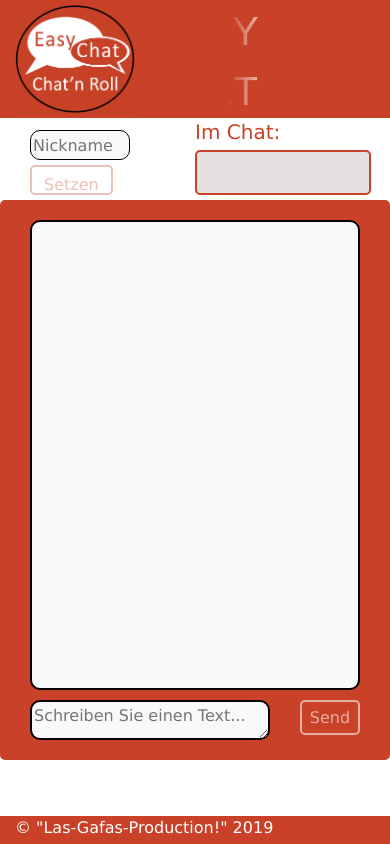
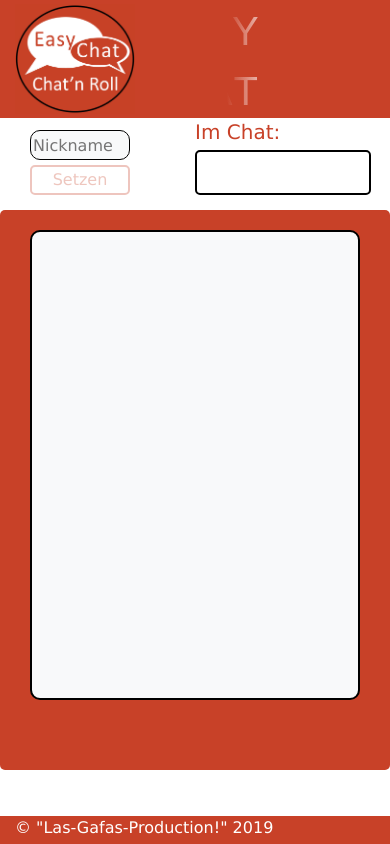
Before and after one commit to SWL1-LasGafas/esychat-lasgafas, an Angular app: page / in a window 390 px wide. Built offline with nearby package versions, Linux system fonts and the light colour scheme; a web font is replaced by a local one.

Commit message:
Neues Design

```diff
--- a/src/app/main/main.component.css
+++ b/src/app/main/main.component.css
@@ -19,25 +19,28 @@
     color: white;
     font-family: Verdana, Geneva, Tahoma, sans-serif;
     background-color: rgba(200, 65, 40, 1);
-    border-radius: 5px;
+    border-bottom-right-radius: 5px;
+    border-top-right-radius: 5px;
 
 }
 
 #mainlinks {
     position: relative;
     box-sizing: border-box;
-    color: black;
-    background-color: white;
+    color: white;
+    background-color: rgba(200, 65, 40, 1);
+    border-bottom-left-radius: 5px;
+    border-top-left-radius: 5px;
 
     font-family: Verdana, Geneva, Tahoma, sans-serif;
 }
 
 #errorMessage {
     position: fixed;
-    top: 155px;
-    left: 20px;
-    max-width: 120px;
-    color: rgba(200, 65, 40, 1);
+    top: 240px;
+    left: 115px;
+    max-width: 100px;
+    color: white;
     font-size: 12px;
     word-wrap: break-word;
 }
@@ -81,10 +84,19 @@
 }
 
 @media (max-width: 400px) {
+
+    #mainlinks {
+        position: relative;
+        box-sizing: border-box;
+        color: white;
+        background-color: white;
+        font-family: Verdana, Geneva, Tahoma, sans-serif;
+    }
+
     #mainchatbereich {
         position: relative;
         box-sizing: border-box;
-        top: 80px;
+        top: 40px;
         width: 100%;
         height: 560px;
         max-height: 600px;
--- a/src/app/main/main.component.html
+++ b/src/app/main/main.component.html
@@ -13,8 +13,8 @@
 
                 <div id="mainchatbereich" class="col-xs-12 col-sm-9 col-lg-10 col-xl-10" style="white-space: pre-line">
 
-                    <span>
                         <app-chat-history [chatHistory]="msgObj" (nickListChange)="nickListSend($event)"></app-chat-history>
+                    <span [hidden]="!nickSet">
                         <app-chat-bar [(chatMessage)]="messageText" (chatMessageChange)="chatMsg($event)">
                         </app-chat-bar>
                     </span>
--- a/src/app/nick-list/nick-list.component.css
+++ b/src/app/nick-list/nick-list.component.css
@@ -1,21 +1,25 @@
+
+
 h1 {
     position: relative;
-    top: 230px;
+    top: 50px;
     font-size: 20px;
-    color: rgba(200, 65, 40, 1);
+    color: white;
+
 }
 
 .nickList {
     position: relative;
     color: black;
-    background-color: #e6e0e0;
-    border: 2px solid rgb(200, 65, 40);
+    background-color: white;
+    border: 2px solid black;
     border-radius: 5px;
     overflow-y:auto;
     overflow-x:clip;
-    top: 250px;
+    top: 60px;
+    left: 10px;
     width: 85%;
-    height: 280px;
+    height: 310px;
 }
 
 /* Rote scrollbar */
--- a/src/app/nick-name/nick-name.component.css
+++ b/src/app/nick-name/nick-name.component.css
@@ -1,7 +1,14 @@
+
+#nickArea {
+
+    width: 180px;
+    height: 140px;
+    border-radius: 5px;
+}
 
 #inputNickname {
     position: fixed;
-    top: 160px;
+    top: 140px;
     color: black;
     background-color: #f8f9fa;
     border: 1px solid black;
@@ -12,24 +19,25 @@
 
 #nickNameButton {
     position: fixed;
-    top: 220px;
+    top: 200px;
+    color: #f8f9fa;
+    background: none;
+    border: 2px solid #f8f9fa;
+    border-radius: 5px;
+    height: 35px;
     max-width: 100px;
-    display: inline;
-    color: rgba(200, 65, 40, 1);
-    background: none;
-    border: 2px solid rgba(200, 65, 40, 1);
-    border-radius: 5px;
+    width: 100%;
 }
 
 #nickNameButton:hover {
-    color: #f8f9fa;
-    background-color: rgba(200, 65, 40, 1);
+    color: black;
+    background-color: #f8f9fa;
 }
 
 #nickNameButton:disabled {
-    color: rgba(200, 65, 40, 0.5);
+    color: #f8f9fa98;
     background: none;
-    border: 2px solid rgba(200, 65, 40, 0.5);
+    border: 2px solid #f8f9fa98;
 }
 
 @media (max-width: 400px) {
@@ -58,11 +66,24 @@
         float: left;
     }
 
+    #nickNameButton:disabled {
+        color: rgba(200, 65, 40, 0.3);
+        background: none;
+        border: 2px solid rgba(200, 65, 40, 0.3);
+    }
+
     #chatuser {
         position: fixed;
         left: 50%;
         top: 140px;
     }
 
+    #nickArea {
+
+        width: 180px;
+        height: 50px;
+        border-radius: 5px;
+    }
+
 
 }
--- a/src/app/nick-name/nick-name.component.html
+++ b/src/app/nick-name/nick-name.component.html
@@ -1,13 +1,14 @@
 <div class="container">
 
     <div class="row">
-        <div class="col-12">
-            <input [(ngModel)]="nickName" type="text" id="inputNickname" placeholder="Nickname" minlenght=4 maxlength="10"
-                (keyup.enter)="setNickname()" required />
-        </div>
-        <div class="col-12">
-            <button type="button" id="nickNameButton" class="btn btn-outline-danger" (click)="setNickname()"
-                value="Setzen" [disabled]="!nickName">Setzen</button>
+        <div id="nickArea">
+            <div class="col-12">
+                <input [(ngModel)]="nickName" type="text" id="inputNickname" placeholder="Nickname" minlenght=4
+                    maxlength="10" (keyup.enter)="setNickname()" required />
+            </div>
+            <div class="col-12">
+                <button type="button" id="nickNameButton" (click)="setNickname()" value="Setzen" [disabled]="!nickName">Setzen</button>
+            </div>
         </div>
     </div>
 
```
Also changed, not shown: src/app/nick-list/nick-list.component.html (indentation only).
